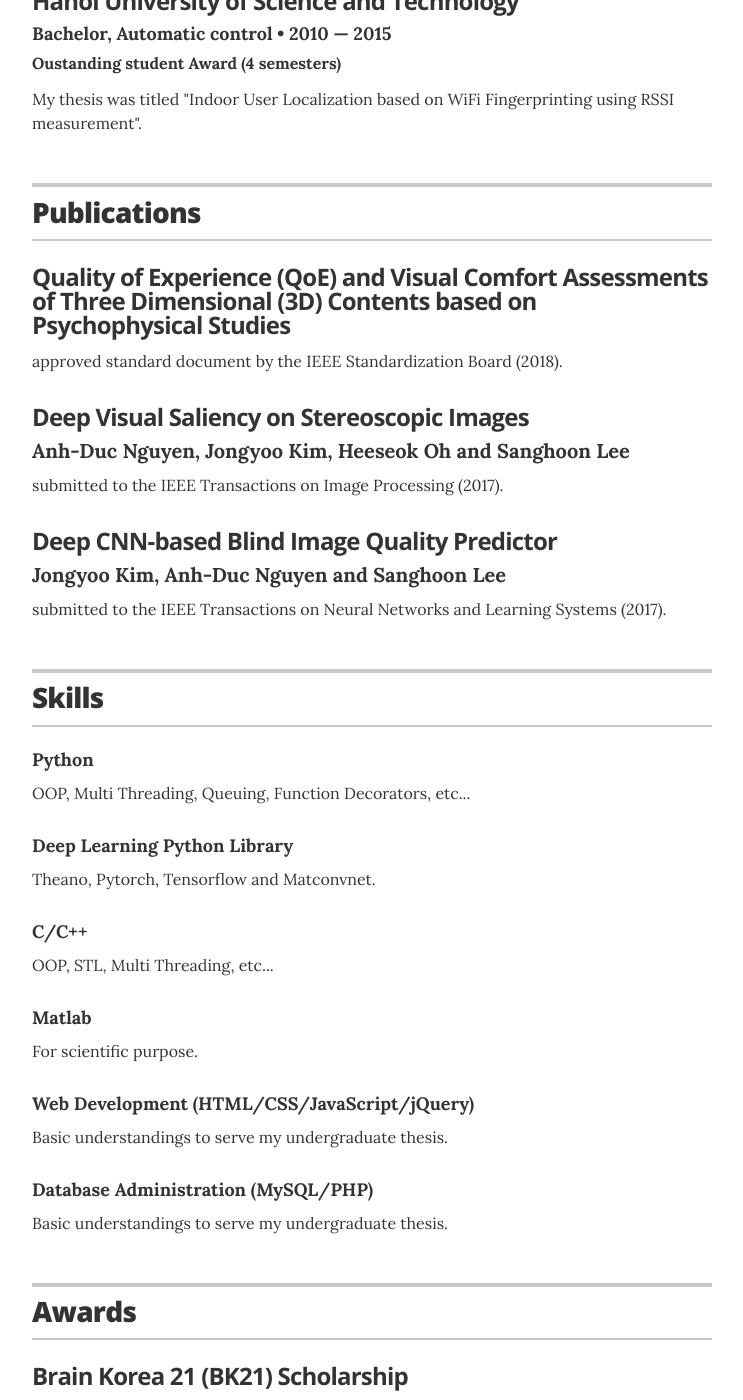
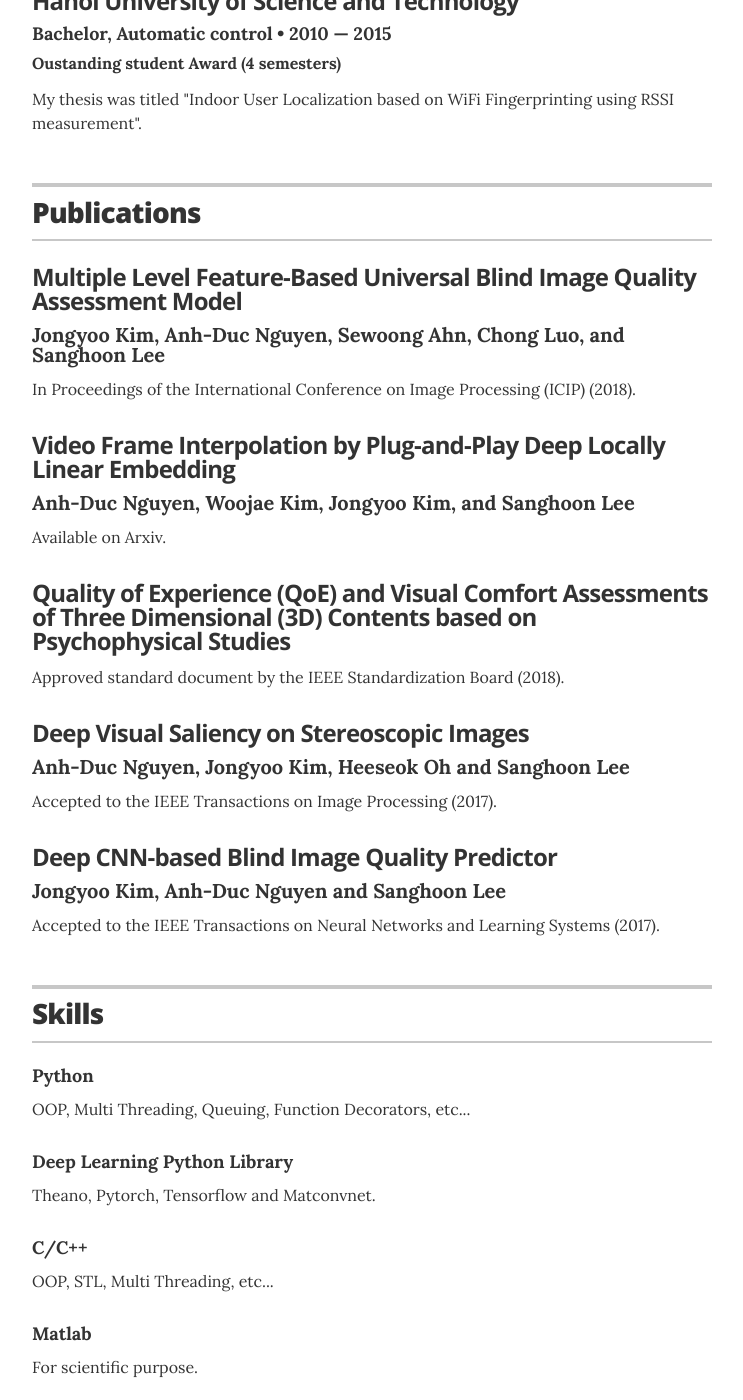
Before and after one commit to justanhduc/justanhduc.github.io, a Jekyll site: the page built from index.html, in a window 1280 px wide and 1400 px high, scrolled down 758 px. Shown: the whole window, without its empty margins (268-1011 px from the left). Built offline with Jekyll 4.4.1, drawn with Linux system fonts in a browser that asks for light colours.

Commit message:
updated publication list

```diff
--- a/_data/publications.yml
+++ b/_data/publications.yml
@@ -1,22 +1,27 @@
 # Projects
 # uncomment the urls if you wish to display them, and add your own URL
 
-# - title: Video Frame Interpolation by Plug-and-Play Deep Locally Linear Embedding
-  # authors: Anh-Duc Nguyen, Woojae Kim, Jongyoo Kim, and Sanghoon Lee
-  # # url: "#"
-  # note: submitted to ECCV2018.
+- title: Multiple Level Feature-Based Universal Blind Image Quality Assessment Model
+  authors: Jongyoo Kim, Anh-Duc Nguyen, Sewoong Ahn, Chong Luo, and Sanghoon Lee
+  # url: "#"
+  note: In Proceedings of the International Conference on Image Processing (ICIP) (2018).
+
+- title: Video Frame Interpolation by Plug-and-Play Deep Locally Linear Embedding
+  authors: Anh-Duc Nguyen, Woojae Kim, Jongyoo Kim, and Sanghoon Lee
+  # url: "#"
+  note: Available on Arxiv.
 
 - title: Quality of Experience (QoE) and Visual Comfort Assessments of Three Dimensional (3D) Contents based on Psychophysical Studies
   #authors: Anh-Duc Nguyen, Jongyoo Kim, Heeseok Oh and Sanghoon Lee
 # url: "#"
-  note: approved standard document by the IEEE Standardization Board (2018).
+  note: Approved standard document by the IEEE Standardization Board (2018).
 
 - title: Deep Visual Saliency on Stereoscopic Images
   authors: Anh-Duc Nguyen, Jongyoo Kim, Heeseok Oh and Sanghoon Lee
 # url: "#"
-  note: submitted to the IEEE Transactions on Image Processing (2017).
+  note: Accepted to the IEEE Transactions on Image Processing (2017).
 
 - title: Deep CNN-based Blind Image Quality Predictor
   authors: Jongyoo Kim, Anh-Duc Nguyen and Sanghoon Lee
 # url: "#"
-  note: submitted to the IEEE Transactions on Neural Networks and Learning Systems (2017).
+  note: Accepted to the IEEE Transactions on Neural Networks and Learning Systems (2017).
```
